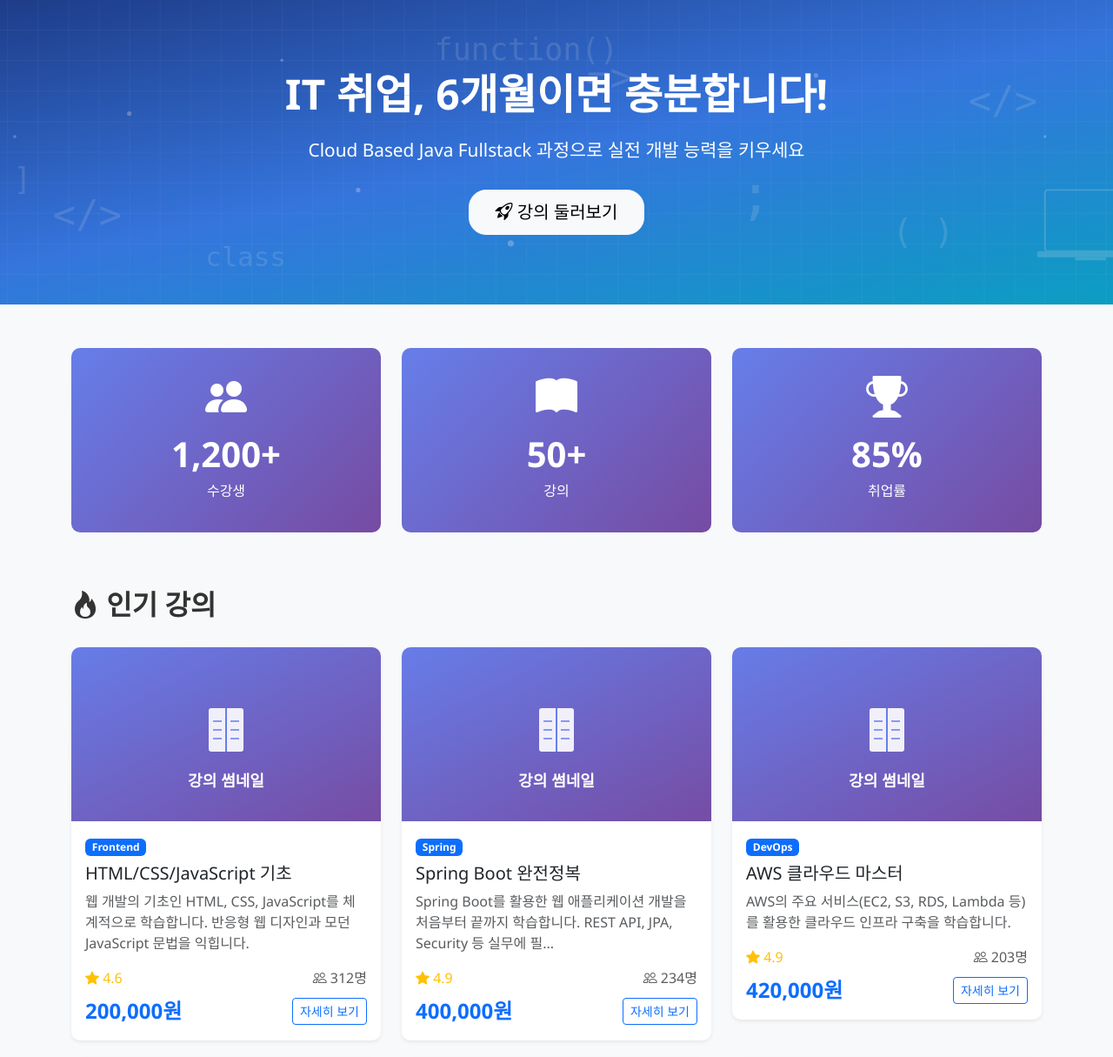
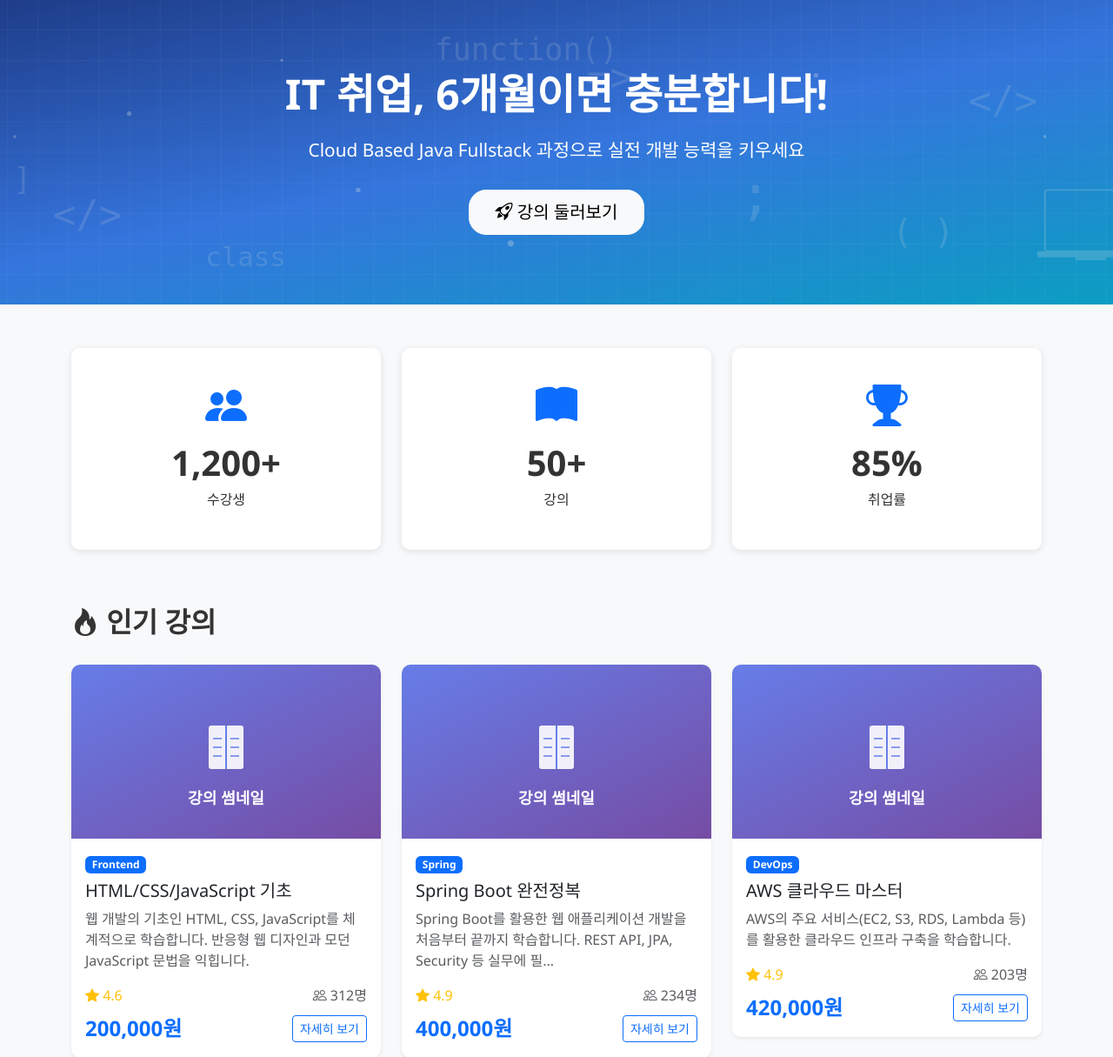
Before and after one commit to seedevk8s/CBJF, a Spring Boot app: page / in a window 1280 px wide. Shown: the part 63-1278 px from the top of the page at 87% size. Run offline with Spring Boot 4, Linux system fonts and the light colour scheme; data comes from the database, SQL or seed files in the repository.

Commit message:
feat: Update statistics section background to white
Changed statistics card background from purple gradient to clean white
with subtle shadow effect, matching the actual production site design.

- Replaced purple gradient (#667eea-#764ba2) with white background
- Changed text color from white to dark (#333) for better readability
- Added shadow and hover effects for depth and interactivity
- Set icon color to primary blue (#0d6efd)

```diff
--- a/src/main/resources/static/css/style.css
+++ b/src/main/resources/static/css/style.css
@@ -117,11 +117,22 @@ img[src=""], img:not([src]) {
 
 /* Stats Card */
 .stats-card {
-    background: linear-gradient(135deg, #667eea 0%, #764ba2 100%);
-    color: white;
+    background: white;
+    color: #333;
     border-radius: 10px;
-    padding: 20px;
+    padding: 30px 20px;
     text-align: center;
+    box-shadow: 0 2px 8px rgba(0, 0, 0, 0.1);
+    transition: transform 0.3s, box-shadow 0.3s;
+}
+
+.stats-card:hover {
+    transform: translateY(-5px);
+    box-shadow: 0 4px 12px rgba(0, 0, 0, 0.15);
+}
+
+.stats-card i {
+    color: #0d6efd;
 }
 
 .stats-number {
```
